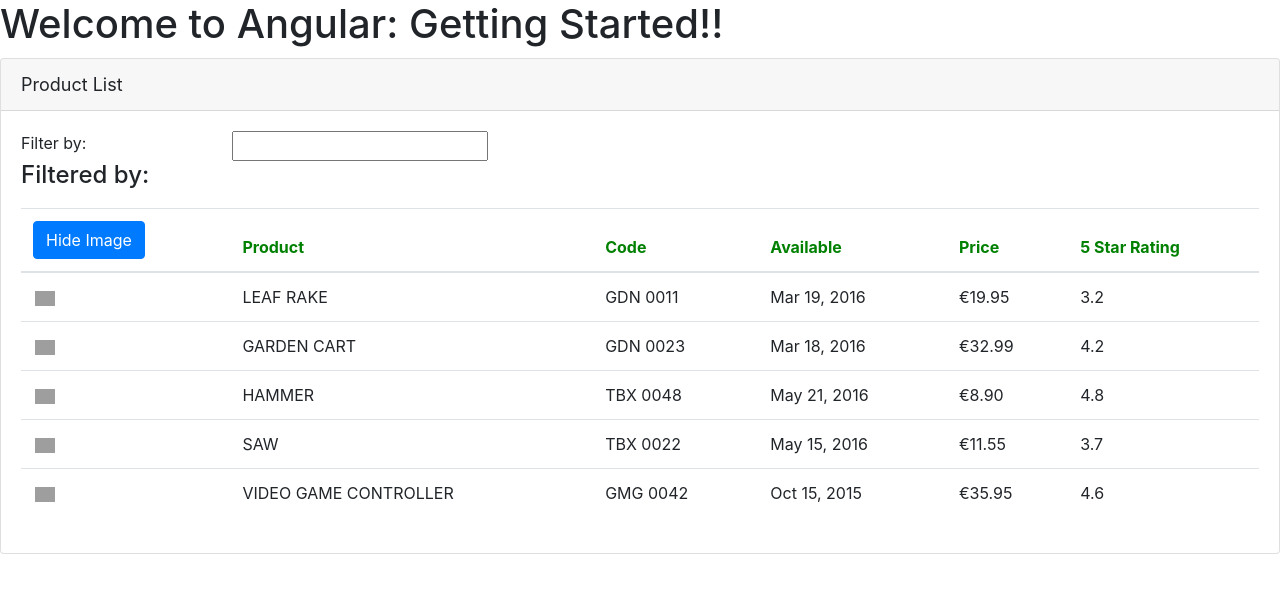
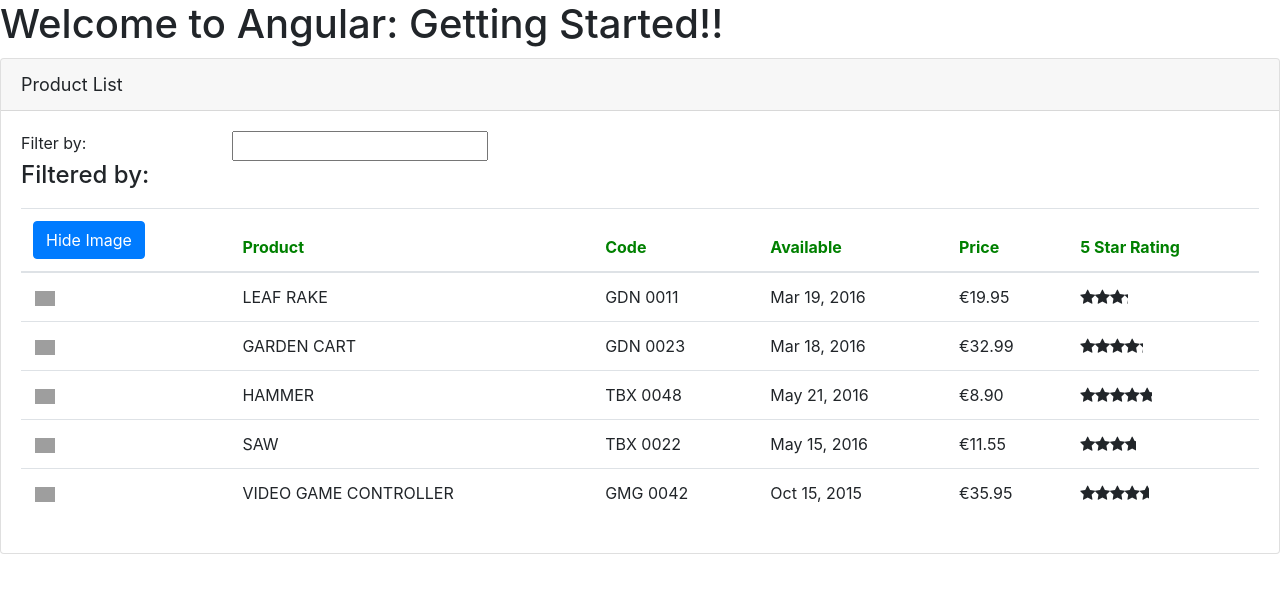
Before and after one commit to tovmassian/angular-app, an Angular app: page / in a window 1280 px wide. Shown: the top 592 px of the page. Built offline with nearby package versions, Linux system fonts and the light colour scheme; grey boxes are pictures that could not be loaded.

Commit message:
implement star component and nest it in product-list component

```diff
--- a/src/app/app.module.ts
+++ b/src/app/app.module.ts
@@ -4,6 +4,7 @@ import { NgModule } from '@angular/core';
 
 import { AppComponent } from './app.component';
 import { ProductListComponent } from './components/products/product-list.component';
+import { StarComponent } from './components/shared/star/star.component';
 
 import { ConvertToSpacesPipe } from './pipes/convert-to-spaces.pipe';
 
@@ -15,6 +16,7 @@ import { ConvertToSpacesPipe } from './pipes/convert-to-spaces.pipe';
 	declarations: [
 		AppComponent,
 		ProductListComponent,
+		StarComponent,
 		ConvertToSpacesPipe,
 	],
 	bootstrap: [AppComponent]
--- a/src/app/components/products/product-list.component.html
+++ b/src/app/components/products/product-list.component.html
@@ -40,7 +40,7 @@
 				<td>{{product.productCode | convertToSpaces:'-'}}</td>
 				<td>{{product.releaseDate | date}}</td>
 				<td>{{product.price | currency:'EUR'}}</td>
-				<td>{{product.starRating}}</td>
+				<td><pm-star [rating]="product.starRating"></pm-star></td>
 			</tr>
 			</tbody>
 		</table>
--- /dev/null
+++ b/src/app/components/shared/star/star.component.ts
@@ -0,0 +1,16 @@
+import { Component, Input, OnChanges } from '@angular/core';
+
+@Component({
+	selector: 'pm-star',
+	templateUrl: './star.component.html',
+	styleUrls: ['./star.component.scss'],
+})
+
+export class StarComponent implements OnChanges {
+	@Input() rating: number;
+	starWidth: number;
+
+	ngOnChanges(): void {
+		this.starWidth = this.rating * 15;
+	}
+}
```
Also changed, not shown: src/app/components/shared/star/star.component.html (renamed from src/app/components/shared/star.component.html), src/app/components/shared/star/star.component.scss (renamed from src/app/components/shared/star.component.scss).
